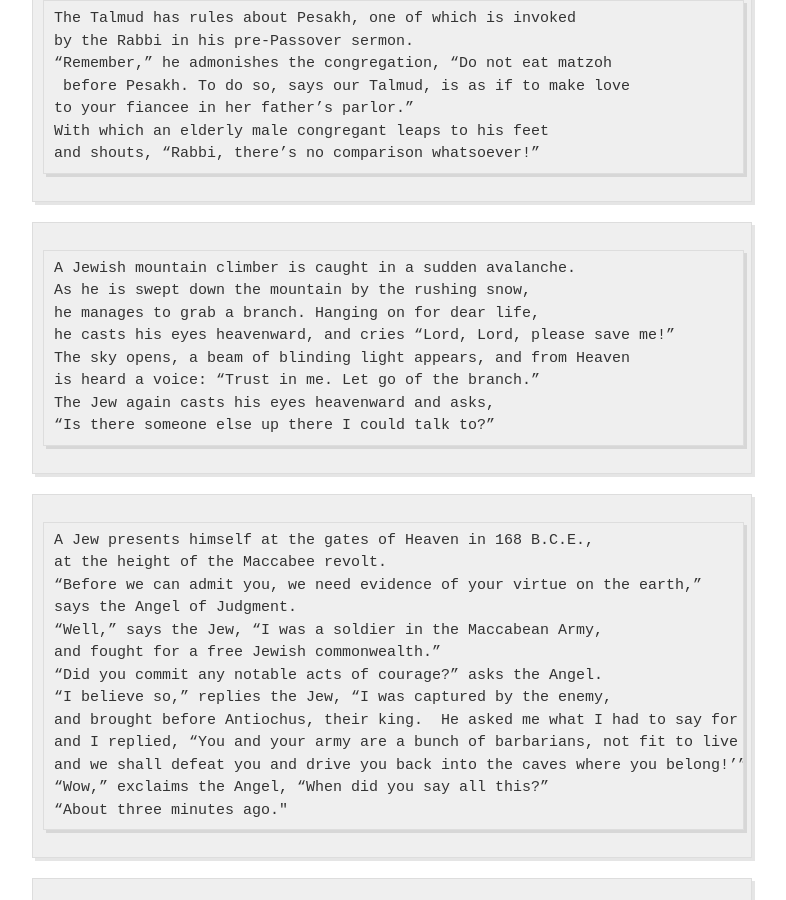
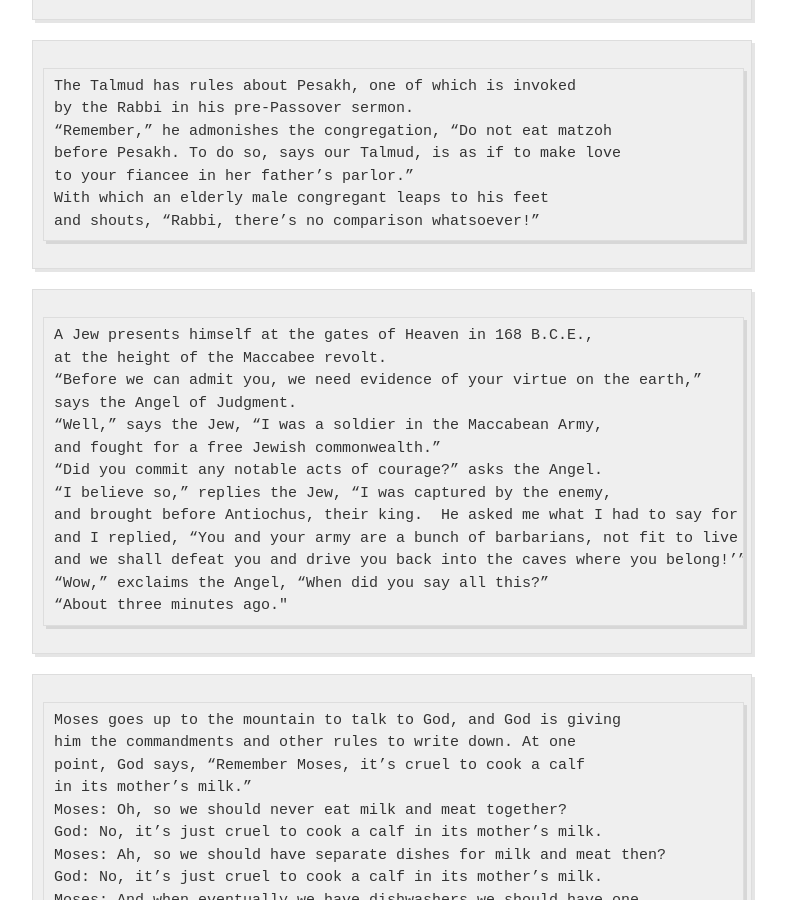
Before and after one commit to jvmallow/jvmallow.github.io, a Jekyll site: the page built from _posts/2025-05-31-Jewish_Humor.md, in a window 1280 px wide and 900 px high, scrolled down 7670 px. Shown: the whole window, without its empty margins (248-1034 px from the left). Built offline with Jekyll 4.4.1, drawn with Linux system fonts in a browser that asks for light colours; a script that is not in the unit is left out.

Commit message:
Update 2025-05-31-Jewish_Humor.md

```diff
--- a/_posts/2025-05-31-Jewish_Humor.md
+++ b/_posts/2025-05-31-Jewish_Humor.md
@@ -155,8 +155,10 @@ in the coming year all that you wish for me.”
 ~~~
 ~~~
 A Jew passes a store and sees a sign:
-"Davening Parrot". He goes in and asks to hear the bird daven.
-The proprietor says to the parrot, 'Daven the Rosh Hashonah service."
+"Davening Parrot". He goes in and asks
+to hear the bird daven.
+The proprietor says to the parrot,
+'Daven the Rosh Hashonah service."
 With that, the parrot reaches under one wing,
 whips out a yarmulke,reaches under the other wing,
 whips out a siddur, and begins
@@ -166,7 +168,8 @@ One month later is Rosh Hashonah.
 The Jew brings the parrot
 to shul and starts laying bets.
 "Ten to one this parrot can daven the service."
-When all the bets are down, he tells the parrot, "Daven."
+When all the bets are down,
+he tells the parrot, "Daven."
 No response. The parrot sits there, silent.
 The owner is humiliated and in serious debt.
 He stalks out of the synagogue with the parrot.
@@ -296,20 +299,10 @@ twenty four, and he’s half meshuge (nuts).”
 The Talmud has rules about Pesakh, one of which is invoked
 by the Rabbi in his pre-Passover sermon.
 “Remember,” he admonishes the congregation, “Do not eat matzoh
- before Pesakh. To do so, says our Talmud, is as if to make love
+before Pesakh. To do so, says our Talmud, is as if to make love
 to your fiancee in her father’s parlor.”
 With which an elderly male congregant leaps to his feet
 and shouts, “Rabbi, there’s no comparison whatsoever!”
-~~~~~
-~~~~~
-A Jewish mountain climber is caught in a sudden avalanche.
-As he is swept down the mountain by the rushing snow,
-he manages to grab a branch. Hanging on for dear life,
-he casts his eyes heavenward, and cries “Lord, Lord, please save me!”
-The sky opens, a beam of blinding light appears, and from Heaven
-is heard a voice: “Trust in me. Let go of the branch.”
-The Jew again casts his eyes heavenward and asks,
-“Is there someone else up there I could talk to?”
 ~~~~~
 
 ~~~~~
```
